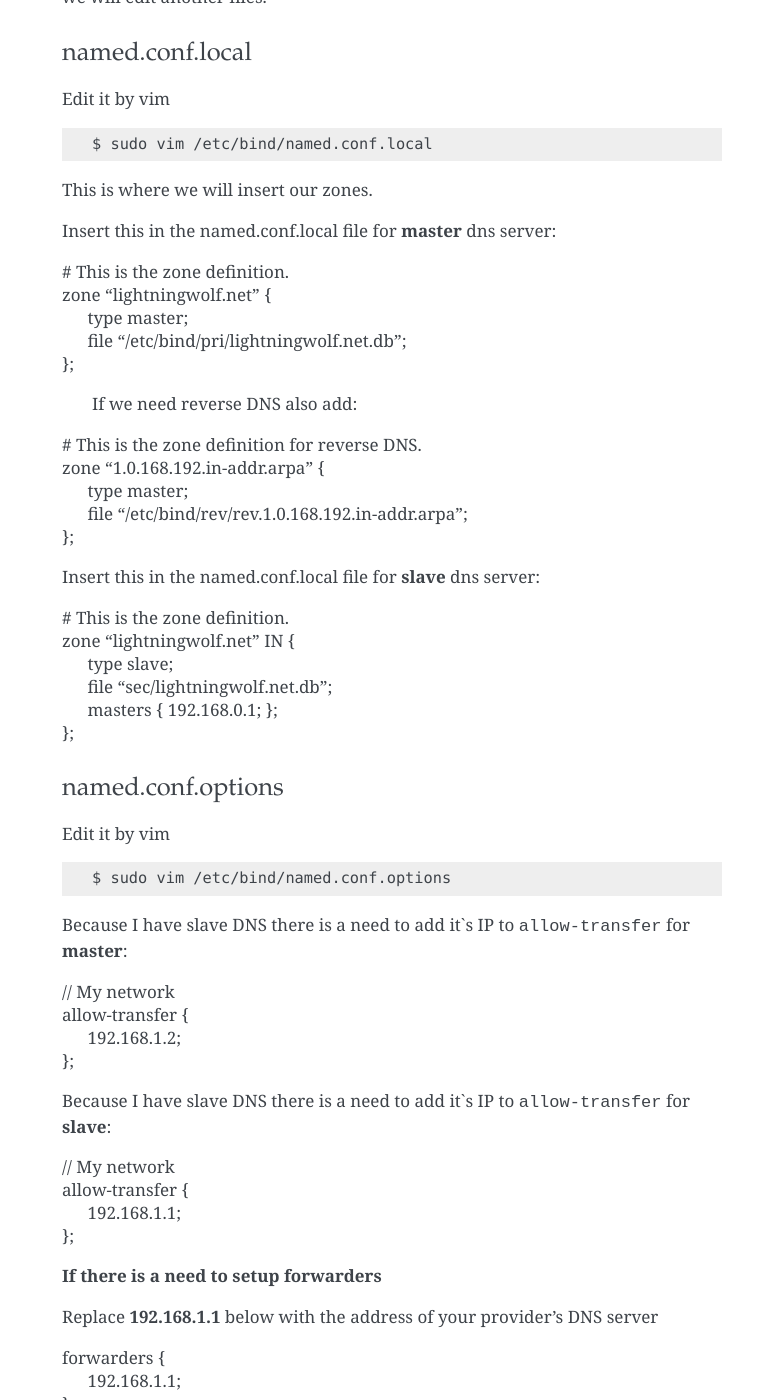
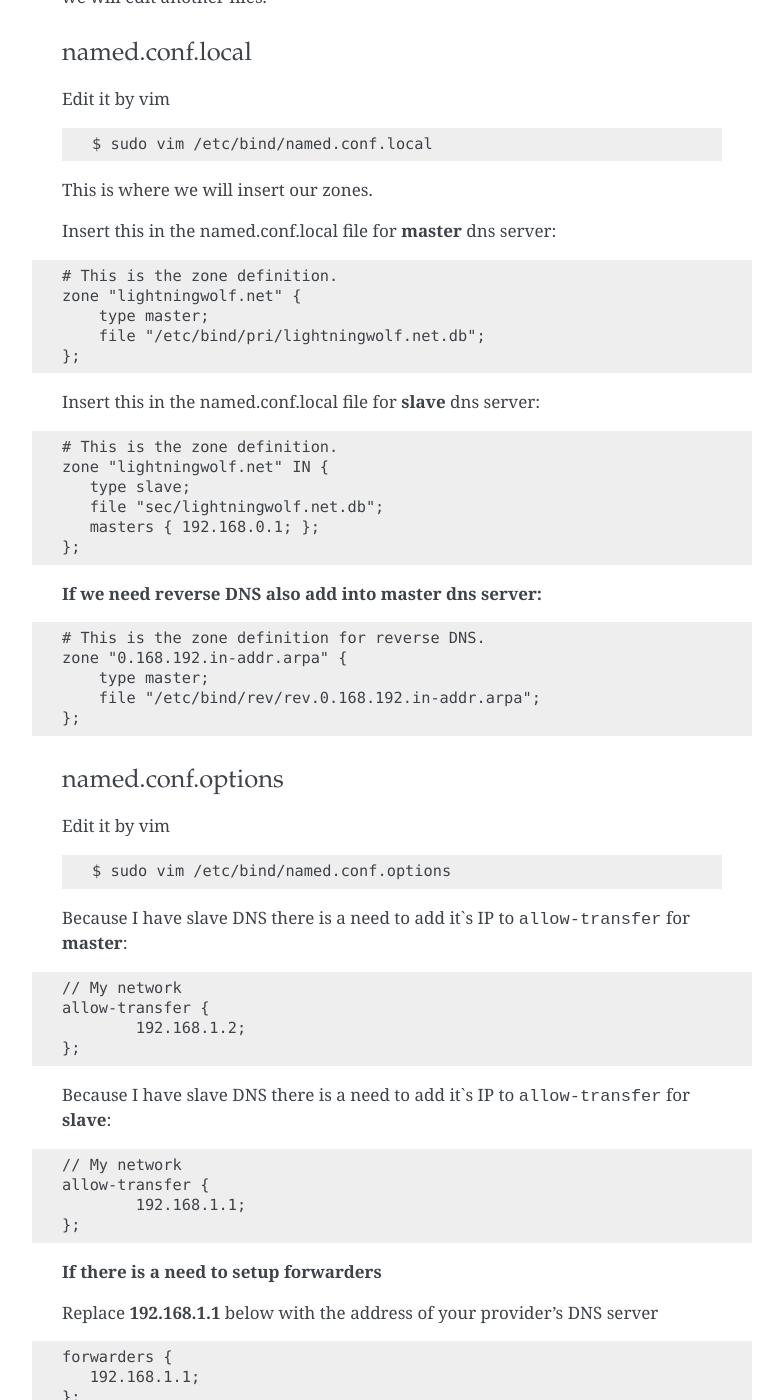
Before and after one commit to alexmerser/lightningwolf-smp, a Sphinx documentation site: the page built from docs/admin/bind9.rst, in a window 1280 px wide and 1400 px high, scrolled down 1069 px. Shown: the whole window, without its empty margins (358-1141 px from the left). Built offline with Sphinx 7.4.7, drawn with Linux system fonts in a browser that asks for light colours; some of the changed text lies outside the part shown.

Commit message:
work on bind9 admin docs

```diff
--- a/docs/admin/bind9.rst
+++ b/docs/admin/bind9.rst
@@ -55,28 +55,40 @@ This is where we will insert our zones.
 
 Insert this in the named.conf.local file for **master** dns server:
 
-| # This is the zone definition.
-| zone "lightningwolf.net" {
-|     type master;
-|     file "/etc/bind/pri/lightningwolf.net.db";
-| };
+.. raw:: html
 
-   If we need reverse DNS also add:
-
-| # This is the zone definition for reverse DNS.
-| zone "1.0.168.192.in-addr.arpa" {
-|     type master;
-|     file "/etc/bind/rev/rev.1.0.168.192.in-addr.arpa";
-| };
+    <pre>
+    # This is the zone definition.
+    zone "lightningwolf.net" {
+        type master;
+        file "/etc/bind/pri/lightningwolf.net.db";
+    };
+    </pre>
 
 Insert this in the named.conf.local file for **slave** dns server:
 
-| # This is the zone definition.
-| zone "lightningwolf.net" IN {
-|    type slave;
-|    file "sec/lightningwolf.net.db";
-|    masters { 192.168.0.1; };
-| };
+.. raw:: html
+
+    <pre>
+    # This is the zone definition.
+    zone "lightningwolf.net" IN {
+       type slave;
+       file "sec/lightningwolf.net.db";
+       masters { 192.168.0.1; };
+    };
+    </pre>
+
+**If we need reverse DNS also add into master dns server:**
+
+.. raw:: html
+
+    <pre>
+    # This is the zone definition for reverse DNS.
+    zone "0.168.192.in-addr.arpa" {
+        type master;
+        file "/etc/bind/rev/rev.0.168.192.in-addr.arpa";
+    };
+    </pre>
 
 named.conf.options
 ^^^^^^^^^^^^^^^^^^
@@ -86,22 +98,74 @@ Edit it by vim ::
 
 Because I have slave DNS there is a need to add it`s IP to ``allow-transfer`` for **master**:
 
-| // My network
-| allow-transfer {
-|         192.168.1.2;
-| };
+.. raw:: html
+
+    <pre>
+    // My network
+    allow-transfer {
+            192.168.1.2;
+    };
+    </pre>
 
 Because I have slave DNS there is a need to add it`s IP to ``allow-transfer`` for **slave**:
 
-| // My network
-| allow-transfer {
-|         192.168.1.1;
-| };
+.. raw:: html
+
+    <pre>
+    // My network
+    allow-transfer {
+            192.168.1.1;
+    };
+    </pre>
 
 **If there is a need to setup forwarders**
 
 Replace **192.168.1.1** below with the address of your provider's DNS server
 
-| forwarders {
-|    192.168.1.1;
-| };
+.. raw:: html
+
+    <pre>
+    forwarders {
+       192.168.1.1;
+    };
+    </pre>
+
+
+zone.db
+^^^^^^^
+
+Now wee need edit master zone file ::
+
+    $ sudo vim /etc/bind/pri/lightningwolf.net.db
+
+.. raw:: html
+
+    <pre>
+    @       IN      SOA     ns1.lightningwolf.net. root.ns1.lightningwolf.net. (
+                                    2013111101
+                                    28800
+                                    7200
+                                    432000
+                                    86400
+    )
+                    IN      NS      ns1.lightningwolf.net.
+                    IN      NS      ns2.lightningwolf.net.
+                    MX      10      mta.lightningwolf.net.
+
+    @               IN      A       192.168.0.3
+    mta             IN      A       192.168.0.4
+    www             IN      A       192.168.0.3
+    ns1             IN      A       192.168.0.1
+    ns2             IN      A       192.168.0.2
+    sds             IN      CNAME   sds.tiktalik.com.
+    *               IN      A       192.168.0.3
+    </pre>
+
+Where:
+
+  * **mta** - mail server name
+  * **ns1** - my first master dns server name
+  * **ns2** - my secondary slave dns server name
+  * **www** - standard form web server name
+  * **sds** - example of ``CNAME`` in this situation is for bucket sds.lightningwolf.net in Tiktalik like S3 file store
+  * **\*** - all rest transfer to ``192.168.0.3`` in my example
```
